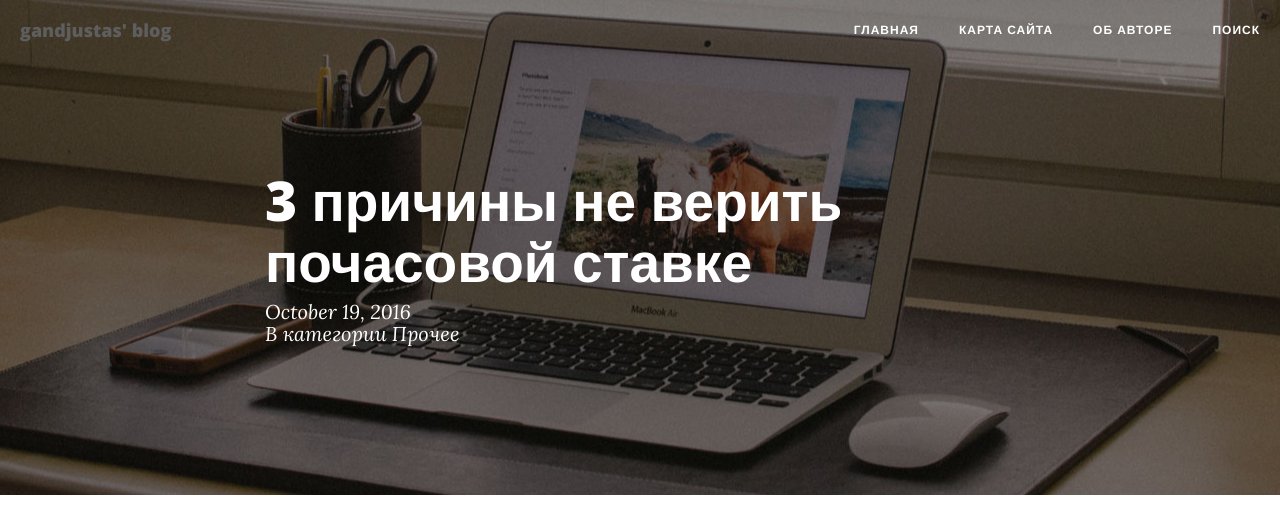
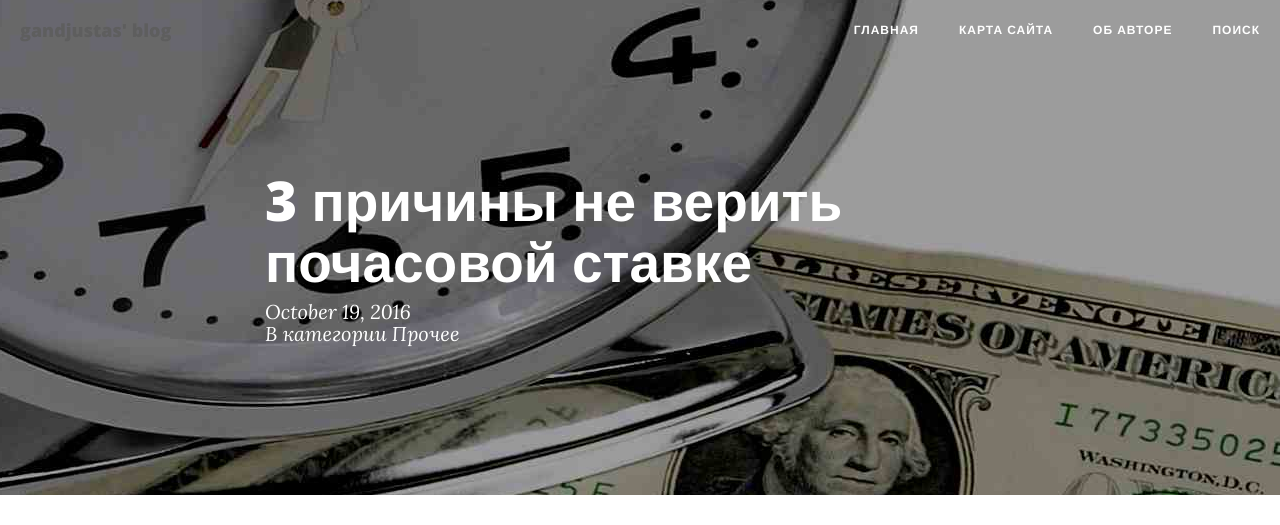
Before and after one commit to gandjustas/gandjustas.github.io, a Jekyll site: the page built from _posts/2016-10-19-3-reasons-not-trust-hour-rate.md, in a window 1280 px wide. Shown: the top 525 px of the page. Built offline with Jekyll 4.4.1, drawn with Linux system fonts in a browser that asks for light colours; nearby versions of some CDN libraries; comment, search, counter and statistics services are not loaded; grey boxes are pictures that could not be loaded.

Commit message:
Добавлена картинка к посту

```diff
--- a/_posts/2016-10-19-3-reasons-not-trust-hour-rate.md
+++ b/_posts/2016-10-19-3-reasons-not-trust-hour-rate.md
@@ -3,6 +3,7 @@ layout: post
 title: "3 причины не верить почасовой ставке"
 date: '2016-10-19T10:00:00.000+03:00'
 author: "Станислав Выщепан"
+header-img: img/87660839.jpg
 tags:
 - "управление проектами"
 category: Прочее
```
Also changed, not shown: img/87660839.jpg (added).
